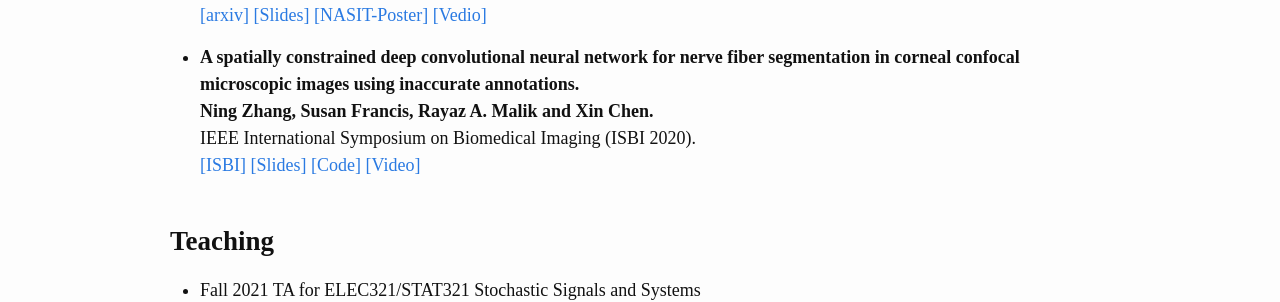
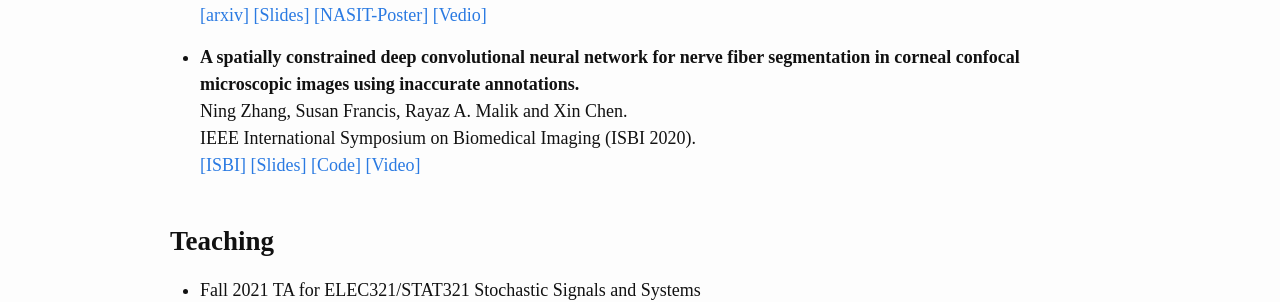
Before and after one commit to NingZhang-Git/NZ_website, a Jekyll site: the page built from index.md, in a window 1280 px wide. Shown: the part 871-1173 px from the top of the page. Built offline with Jekyll 4.4.1, drawn with Linux system fonts in a browser that asks for light colours.

```diff
--- a/index.md
+++ b/index.md
@@ -35,8 +35,8 @@ IEEE International Symposium on Information Theory (ISIT 2021).\
 [[Vedio]](assets/publication/ISIT2021.mp4)
 
 
-- **A spatially constrained deep convolutional neural network for nerve fiber segmentation in corneal confocal microscopic images using inaccurate annotations.\
-Ning Zhang, Susan Francis, Rayaz A. Malik and Xin Chen.**\
+- **A spatially constrained deep convolutional neural network for nerve fiber segmentation in corneal confocal microscopic images using inaccurate annotations.**\
+Ning Zhang, Susan Francis, Rayaz A. Malik and Xin Chen.\
 IEEE International Symposium on Biomedical Imaging (ISBI 2020).\
 [[ISBI]](https://ieeexplore.ieee.org/stamp/stamp.jsp?arnumber=9098662)
 [[Slides]](assets/publication/ISBI2020.pptx)
```
